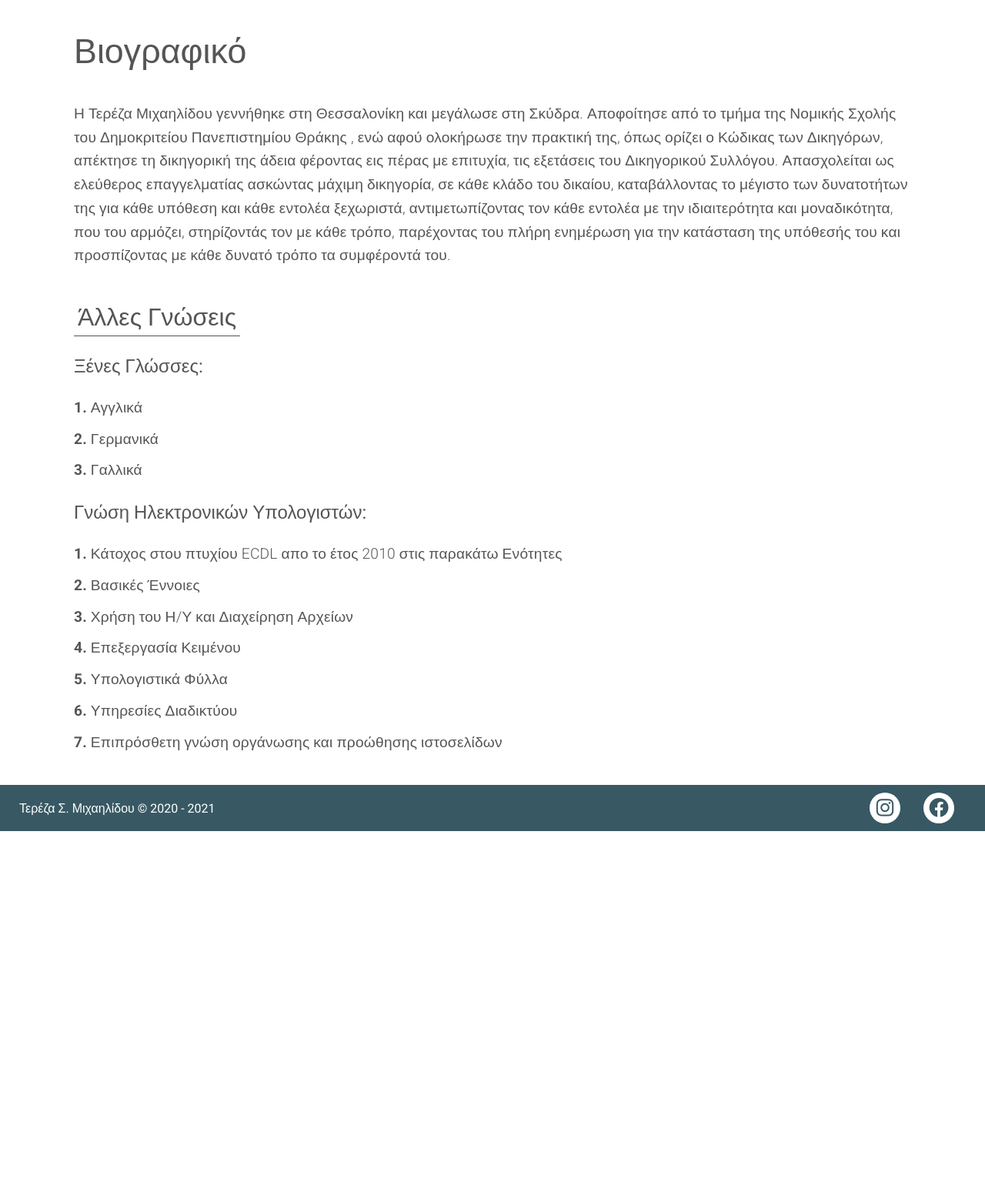
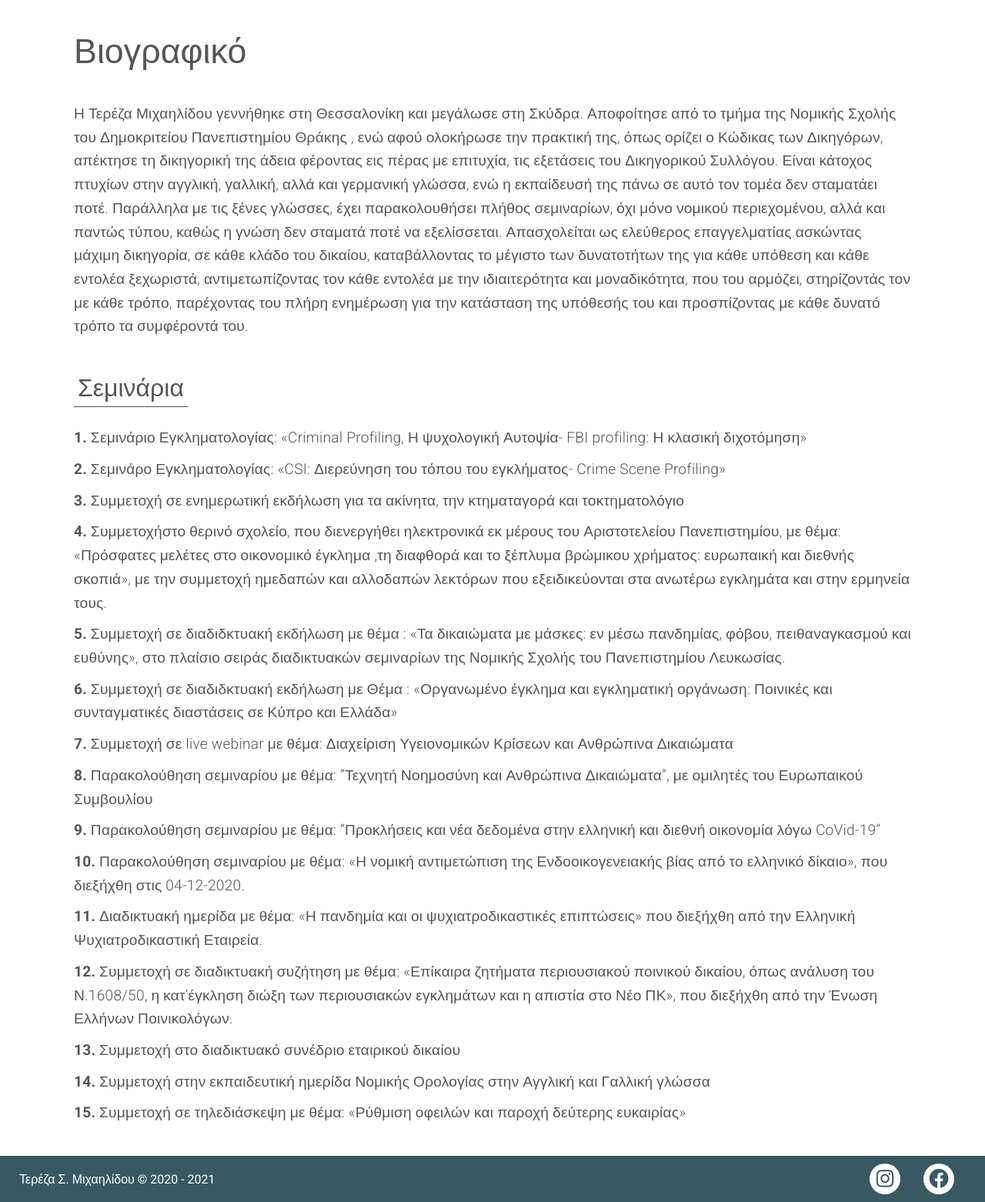
Before and after one commit to michalismichailidis1999/tereza, a PHP site: page /resume.php in a window 1280 px wide. Shown: the part 80-1642 px from the top of the page at 77% size. Before the commit the page ends 1160 px from the top, so only its background shows below. Run offline with PHP 8.4, Linux system fonts and the light colour scheme; some libraries are stand-ins or nearby versions.

Commit message:
Resume Final Touches

```diff
--- a/resume.php
+++ b/resume.php
@@ -11,62 +11,90 @@
         <p>
             Η Τερέζα Μιχαηλίδου γεννήθηκε στη Θεσσαλονίκη και μεγάλωσε στη Σκύδρα. Αποφοίτησε από το τμήμα της Νομικής Σχολής του
             Δημοκριτείου Πανεπιστημίου Θράκης , ενώ αφού ολοκήρωσε την πρακτική της, όπως ορίζει ο Κώδικας των Δικηγόρων, απέκτησε
-            τη δικηγορική της άδεια φέροντας εις πέρας με επιτυχία, τις εξετάσεις του Δικηγορικού Συλλόγου. Απασχολείται ως ελεύθερος
-            επαγγελματίας ασκώντας  μάχιμη δικηγορία, σε κάθε κλάδο του δικαίου, καταβάλλοντας το μέγιστο των δυνατοτήτων της για κάθε
-            υπόθεση και κάθε εντολέα ξεχωριστά, αντιμετωπίζοντας τον κάθε εντολέα με την ιδιαιτερότητα και μοναδικότητα, που του αρμόζει,
-            στηρίζοντάς τον με κάθε τρόπο, παρέχοντας του πλήρη ενημέρωση για την κατάσταση της υπόθεσής του και προσπίζοντας με κάθε
-            δυνατό τρόπο τα συμφέροντά του.
+            τη δικηγορική της άδεια φέροντας εις πέρας με επιτυχία, τις εξετάσεις του Δικηγορικού Συλλόγου. Είναι κάτοχος πτυχίων
+            στην αγγλική, γαλλική, αλλά και γερμανική γλώσσα, ενώ η εκπαίδευσή της πάνω σε αυτό τον τομέα δεν σταματάει ποτέ.
+            Παράλληλα με τις ξένες γλώσσες, έχει παρακολουθήσει πλήθος σεμιναρίων, όχι μόνο νομικού περιεχομένου, αλλά και παντώς
+            τύπου, καθώς η γνώση δεν σταματά ποτέ να εξελίσσεται. Απασχολείται ως ελεύθερος επαγγελματίας ασκώντας  μάχιμη δικηγορία,
+            σε κάθε κλάδο του δικαίου, καταβάλλοντας το μέγιστο των δυνατοτήτων της για κάθε υπόθεση και κάθε εντολέα ξεχωριστά,
+            αντιμετωπίζοντας τον κάθε εντολέα με την ιδιαιτερότητα και μοναδικότητα, που του αρμόζει, στηρίζοντάς τον με κάθε τρόπο,
+            παρέχοντας του πλήρη ενημέρωση για την κατάσταση της υπόθεσής του και προσπίζοντας με κάθε δυνατό τρόπο τα συμφέροντά του.
         </p>
     </div>
 
     <div class="resume-container">
-        <h2 class="resume-title">Άλλες Γνώσεις</h2>
-
-        <h3 class="resume-subtitle">Ξένες Γλώσσες:</h3>
+        <h2 class="resume-title">Σεμινάρια</h2>
 
         <ul>
             <li>
-                <strong>1.</strong> Αγγλικά
+                <strong>1.</strong> Σεμινάριο Εγκληματολογίας: «Criminal Profiling, Η ψυχολογική Αυτοψία- FBI profiling: Η κλασική διχοτόμηση»
             </li>
 
             <li>
-                <strong>2.</strong> Γερμανικά
+                <strong>2.</strong> Σεμινάρο Εγκληματολογίας: «CSI: Διερεύνηση του τόπου του εγκλήματος- Crime Scene Profiling»
             </li>
 
             <li>
-                <strong>3.</strong>  Γαλλικά
-            </li>
-        </ul>
-
-        <h3 class="resume-subtitle">Γνώση Ηλεκτρονικών Υπολογιστών:</h3>
-
-        <ul>
-            <li>
-                <strong>1.</strong>  Κάτοχος στου πτυχίου ECDL απο το έτος 2010 στις παρακάτω Ενότητες
+                <strong>3.</strong> Συμμετοχή σε  ενημερωτική εκδήλωση για τα ακίνητα, την κτηματαγορά και τοκτηματολόγιο
             </li>
 
             <li>
-                <strong>2.</strong>  Βασικές Έννοιες
+                <strong>4.</strong> Συμμετοχήστο θερινό σχολείο, που διενεργήθει ηλεκτρονικά εκ μέρους του Αριστοτελείου
+                Πανεπιστημίου, με θέμα: «Πρόσφατες μελέτες στο οικονομικό έγκλημα ,τη διαφθορά και το ξέπλυμα βρώμικου
+                χρήματος: ευρωπαική και διεθνής σκοπιά», με την συμμετοχή ημεδαπών και αλλοδαπών λεκτόρων που εξειδικεύονται
+                στα ανωτέρω εγκλημάτα και στην ερμηνεία τους.
             </li>
 
             <li>
-                <strong>3.</strong>  Χρήση του Η/Υ και Διαχείρηση Αρχείων
+                <strong>5.</strong> Συμμετοχή σε διαδιδκτυακή εκδήλωση με θέμα : «Τα δικαιώματα με μάσκες: εν μέσω πανδημίας,
+                φόβου, πειθαναγκασμού και ευθύνης», στο πλαίσιο σειράς διαδικτυακών σεμιναρίων της Νομικής Σχολής του
+                Πανεπιστημίου Λευκωσίας.
             </li>
 
             <li>
-                <strong>4.</strong>  Επεξεργασία Κειμένου
+                <strong>6.</strong> Συμμετοχή σε διαδιδκτυακή εκδήλωση με Θέμα : «Οργανωμένο έγκλημα και εγκληματική οργάνωση: Ποινικές
+                και συνταγματικές διαστάσεις σε Κύπρο και Ελλάδα»
             </li>
 
             <li>
-                <strong>5.</strong>  Υπολογιστικά Φύλλα
+                <strong>7.</strong> Συμμετοχή σε live webinar με θέμα: Διαχείριση Υγειονομικών Κρίσεων και Ανθρώπινα Δικαιώματα
             </li>
 
             <li>
-                <strong>6.</strong>  Υπηρεσίες Διαδικτύου
+                <strong>8.</strong> Παρακολούθηση σεμιναρίου με θέμα: ”Τεχνητή Νοημοσύνη και Ανθρώπινα Δικαιώματα”, με ομιλητές
+                του Ευρωπαικού Συμβουλίου
             </li>
 
             <li>
-                <strong>7.</strong>  Επιπρόσθετη γνώση οργάνωσης και προώθησης ιστοσελίδων
+                <strong>9.</strong> Παρακολούθηση σεμιναρίου με θέμα: “Προκλήσεις και νέα δεδομένα στην ελληνική και διεθνή
+                οικονομία λόγω CoVid-19”
+            </li>
+
+            <li>
+                <strong>10.</strong> Παρακολούθηση σεμιναρίου με θέμα: «Η νομική αντιμετώπιση της Ενδοοικογενειακής βίας από το
+                ελληνικό δίκαιο», που διεξήχθη στις 04-12-2020.
+            </li>
+
+            <li>
+                <strong>11.</strong> Διαδικτυακή ημερίδα με θέμα: «Η πανδημία και οι ψυχιατροδικαστικές επιπτώσεις» που διεξήχθη
+                από την Ελληνική Ψυχιατροδικαστική Εταιρεία.
+            </li>
+
+            <li>
+                <strong>12.</strong> Συμμετοχή σε διαδικτυακή συζήτηση με θέμα: «Επίκαιρα ζητήματα περιουσιακού ποινικού δικαίου,
+                όπως ανάλυση του Ν.1608/50, η κατ’έγκληση διώξη των περιουσιακών εγκλημάτων και η απιστία στο Νέο ΠΚ», που διεξήχθη
+                από την Ένωση Ελλήνων Ποινικολόγων.
+            </li>
+
+            <li>
+                <strong>13.</strong> Συμμετοχή στο διαδικτυακό συνέδριο εταιρικού δικαίου
+            </li>
+
+            <li>
+                <strong>14.</strong> Συμμετοχή στην εκπαιδευτική ημερίδα Νομικής Ορολογίας στην Αγγλική και Γαλλική γλώσσα
+            </li>
+
+            <li>
+                <strong>15.</strong> Συμμετοχή σε τηλεδιάσκεψη με θέμα: «Ρύθμιση οφειλών και παροχή δεύτερης ευκαιρίας»
             </li>
         </ul>
     </div>
```
